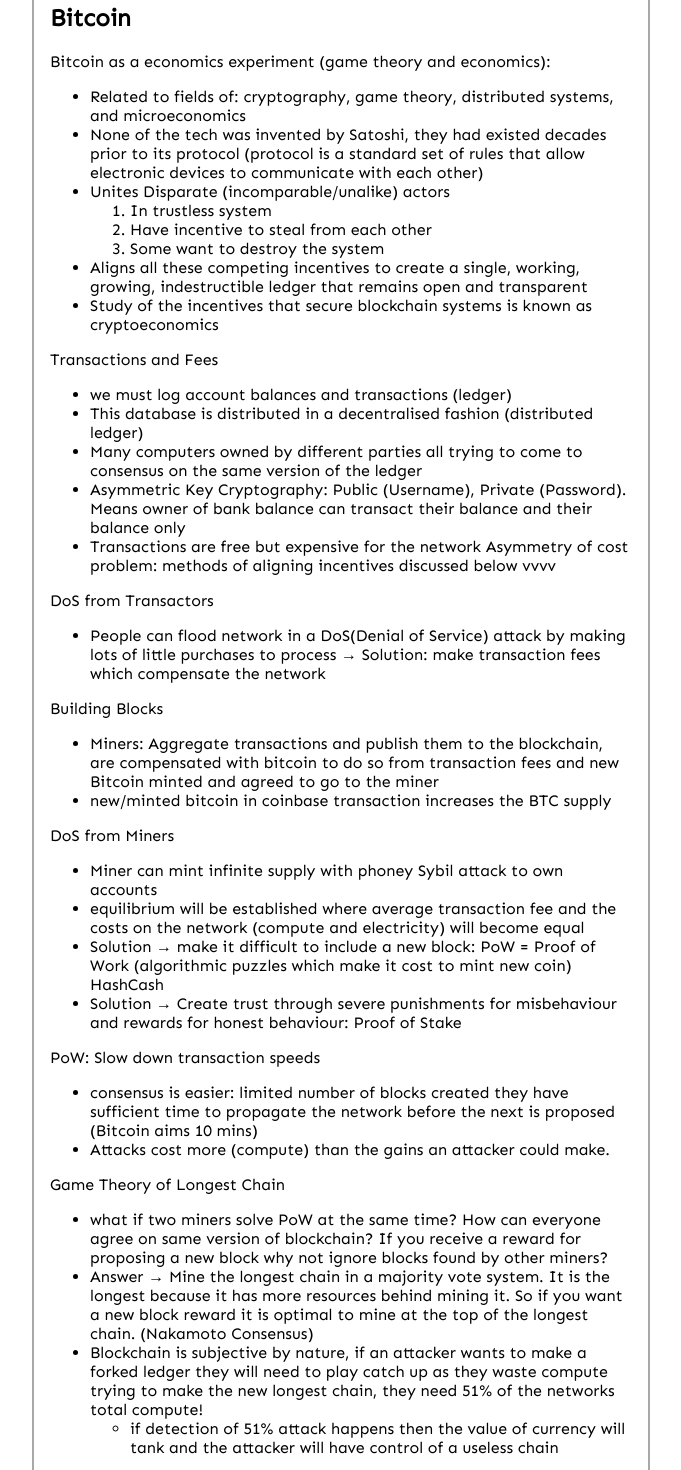
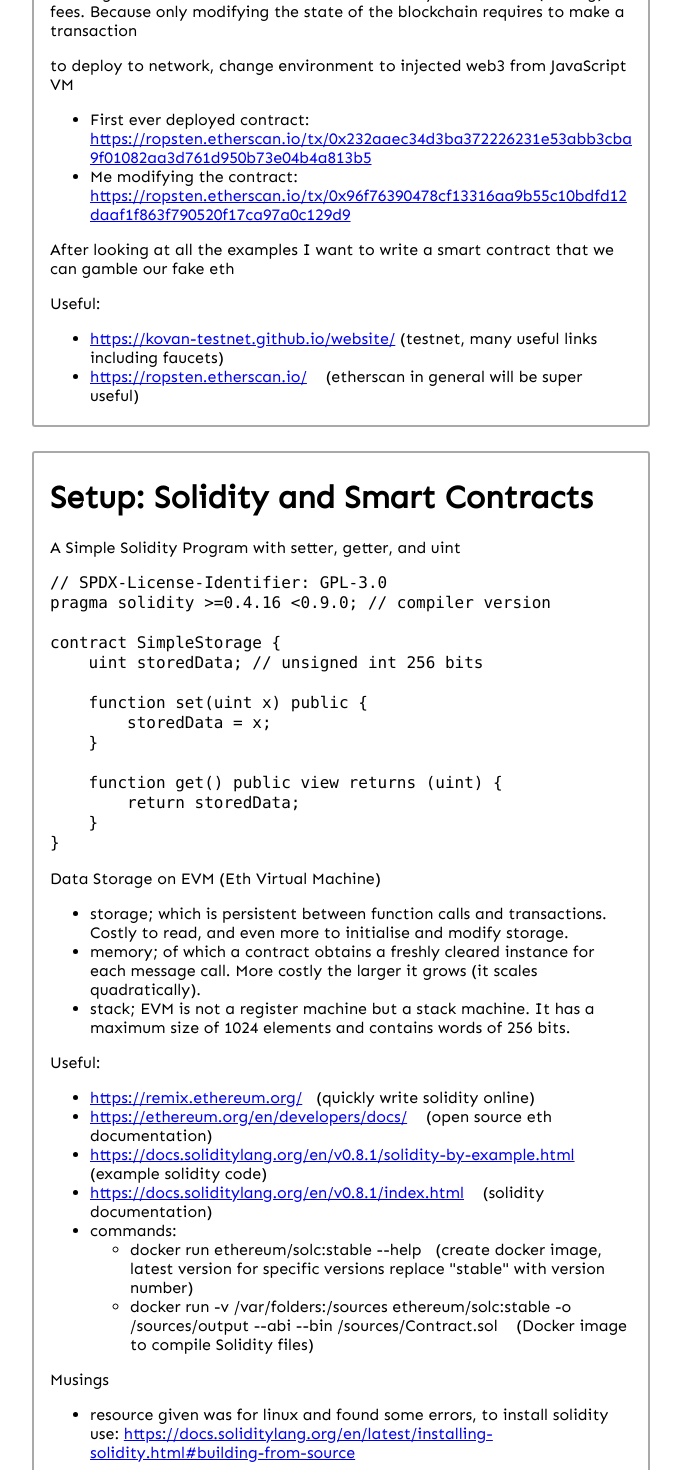
Before and after one commit to GeorgeLake/verbose-tribble, a React (Create React App) app: page / in a window 1280 px wide. Shown: the part 220-1690 px from the top of the page, without its empty margins (299-980 px from the left). Built offline with nearby package versions, Linux system fonts and the light colour scheme.

Commit message:
Setup and deploying contracts

```diff
--- a/src/App.js
+++ b/src/App.js
@@ -23,6 +23,7 @@
   padding: 0.25em 1em;
   margin-bottom: 3vh;
   margin-top: 1vh;
+  word-wrap: break-word;
   transition: 0.5s all ease-out;
   &:hover {
     background-color: darkgray;
@@ -132,11 +133,77 @@
   </Block>
 )
 
+const SetUp = () => (
+  <Block>
+    <h1>Setup: Solidity and Smart Contracts</h1>
+    <p>A Simple Solidity Program with setter, getter, and uint</p>
+    <pre><code class="language-jsx">
+      {`// SPDX-License-Identifier: GPL-3.0`}<br/>
+      {`pragma solidity >=0.4.16 <0.9.0; // compiler version`}<br/>
+      {``}<br/>
+      {`contract SimpleStorage {`}<br/>
+      {`    uint storedData; // unsigned int 256 bits`}<br/>
+      {``}<br/>
+      {`    function set(uint x) public {`}<br/>
+      {`        storedData = x;`}<br/>
+      {`    }`}<br/>
+      {``}<br/>
+      {`    function get() public view returns (uint) {`}<br/>
+      {`        return storedData;`}<br/>
+      {`    }`}<br/>
+      {`}`}<br/>
+    </code></pre>
+    <p>Data Storage on EVM (Eth Virtual Machine)</p>
+    <ul>
+        <li>storage; which is persistent between function calls and transactions. Costly to read, and even more to initialise and modify storage.</li>
+        <li>memory; of which a contract obtains a freshly cleared instance for each message call. More costly the larger it grows (it scales quadratically).</li>
+        <li>stack; EVM is not a register machine but a stack machine. It has a maximum size of 1024 elements and contains words of 256 bits.</li>
+    </ul>
+    <p>Useful:</p>
+    <ul>
+        <li><a href="https://remix.ethereum.org/"></a><a href="https://remix.ethereum.org/">https://remix.ethereum.org/</a>&nbsp; &nbsp;(quickly write solidity online)</li>
+        <li><a href="https://ethereum.org/en/developers/docs/"></a><a href="https://ethereum.org/en/developers/docs/">https://ethereum.org/en/developers/docs/</a>&nbsp; &nbsp; (open source eth documentation)</li>
+        <li><a href="https://docs.soliditylang.org/en/v0.8.1/solidity-by-example.html"></a><a href="https://docs.soliditylang.org/en/v0.8.1/solidity-by-example.html">https://docs.soliditylang.org/en/v0.8.1/solidity-by-example.html</a>&nbsp; &nbsp; (example solidity code)</li>
+        <li><a href="https://docs.soliditylang.org/en/v0.8.1/index.html"></a><a href="https://docs.soliditylang.org/en/v0.8.1/index.html">https://docs.soliditylang.org/en/v0.8.1/index.html</a>&nbsp; &nbsp; (solidity documentation)</li>
+        <li>commands:<ul>
+                <li>docker run ethereum/solc:stable --help &nbsp; (create docker image, latest version for specific versions replace &quot;stable&quot; with version number)</li>
+                <li>docker run -v /var/folders:/sources ethereum/solc:stable -o /sources/output --abi --bin /sources/Contract.sol &nbsp; &nbsp;(Docker image to compile Solidity files)</li>
+            </ul>
+        </li>
+    </ul>
+    <p>Musings</p>
+    <ul>
+        <li>resource given was for linux and found some errors, to install solidity use: <a href="https://docs.soliditylang.org/en/latest/installing-solidity.html#building-from-source"></a><a href="https://docs.soliditylang.org/en/latest/installing-solidity.html#building-from-source">https://docs.soliditylang.org/en/latest/installing-solidity.html#building-from-source</a></li>
+    </ul>
+  </Block>
+)
+
+
+const Deploying = () => (
+  <Block>
+    <h1>Deploying Smart Contracts</h1>
+    <p>Thankfully I already had a metamask setup and just needed to connect to the Kovan network, unfortunately the icarus(SMS verification) faucet website was down so I send a request to the gitter faucet instead. While I wait to get Kovan I will use the Ropsten network instead.</p>
+    <p>Reading data on the blockchain does not need any transactions (writing) or fees. Because only modifying the state of the blockchain requires to make a transaction</p>
+    <p>to deploy to network, change environment to injected web3 from JavaScript VM</p>
+    <ul>
+        <li>First ever deployed contract: <a href="https://ropsten.etherscan.io/tx/0x232aaec34d3ba372226231e53abb3cba9f01082aa3d761d950b73e04b4a813b5"></a><a href="https://ropsten.etherscan.io/tx/0x232aaec34d3ba372226231e53abb3cba9f01082aa3d761d950b73e04b4a813b5">https://ropsten.etherscan.io/tx/0x232aaec34d3ba372226231e53abb3cba9f01082aa3d761d950b73e04b4a813b5</a></li>
+        <li>Me modifying the contract: <a href="https://ropsten.etherscan.io/tx/0x96f76390478cf13316aa9b55c10bdfd12daaf1f863f790520f17ca97a0c129d9"></a><a href="https://ropsten.etherscan.io/tx/0x96f76390478cf13316aa9b55c10bdfd12daaf1f863f790520f17ca97a0c129d9">https://ropsten.etherscan.io/tx/0x96f76390478cf13316aa9b55c10bdfd12daaf1f863f790520f17ca97a0c129d9</a></li>
+    </ul>
+    <p>After looking at all the examples I want to write a smart contract that we can gamble our fake eth</p>
+    <p>Useful:</p>
+    <ul>
+        <li><a href="https://kovan-testnet.github.io/website/"></a><a href="https://kovan-testnet.github.io/website/">https://kovan-testnet.github.io/website/</a> (testnet, many useful links including faucets)</li>
+        <li><a href="https://ropsten.etherscan.io/"></a><a href="https://ropsten.etherscan.io/">https://ropsten.etherscan.io/</a>&nbsp; &nbsp; (etherscan in general will be super useful)</li>
+    </ul>
+  </Block>
+)
 
 function App() {
   return (
       <Wrap>
       <Primary>
+        <Deploying/>
+        <SetUp/>
         <Intro/>
         <Init/>
       </Primary>
```
Also changed, not shown: src/index.css (line endings or trailing spaces).
